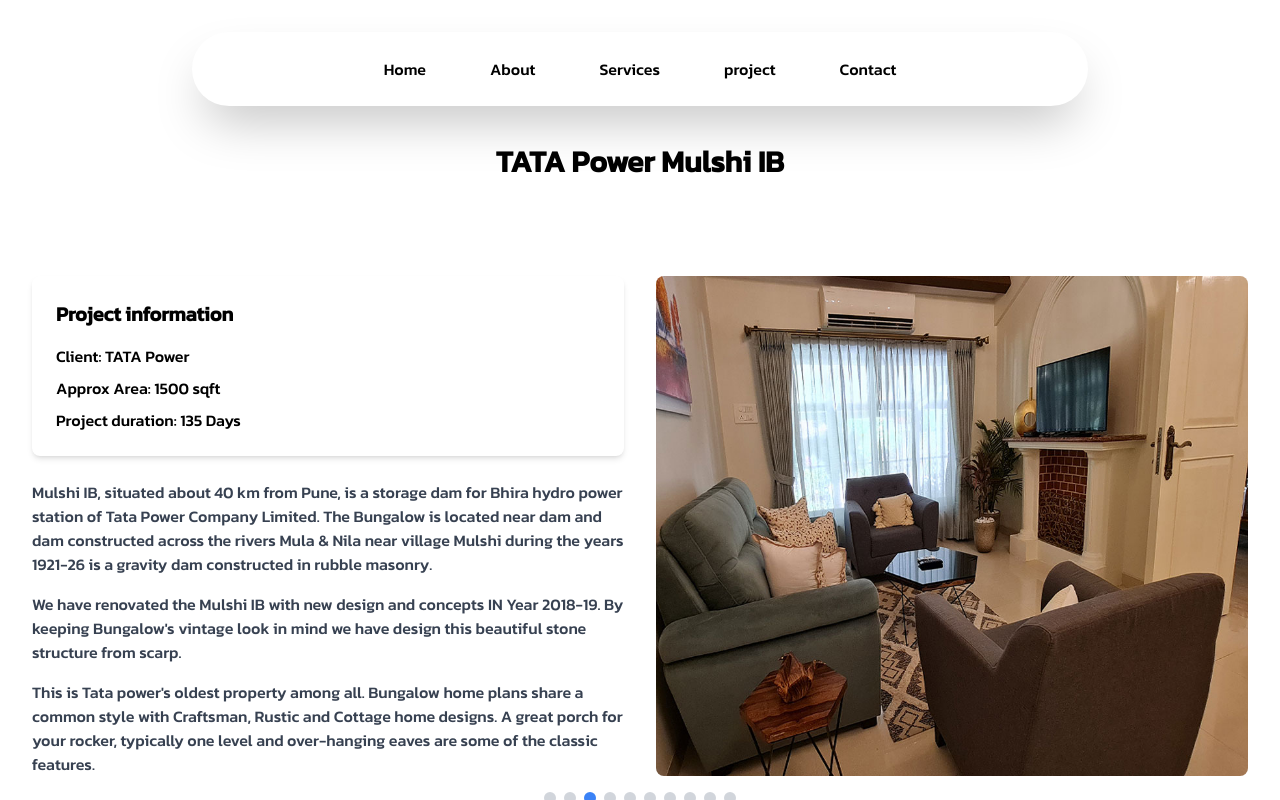
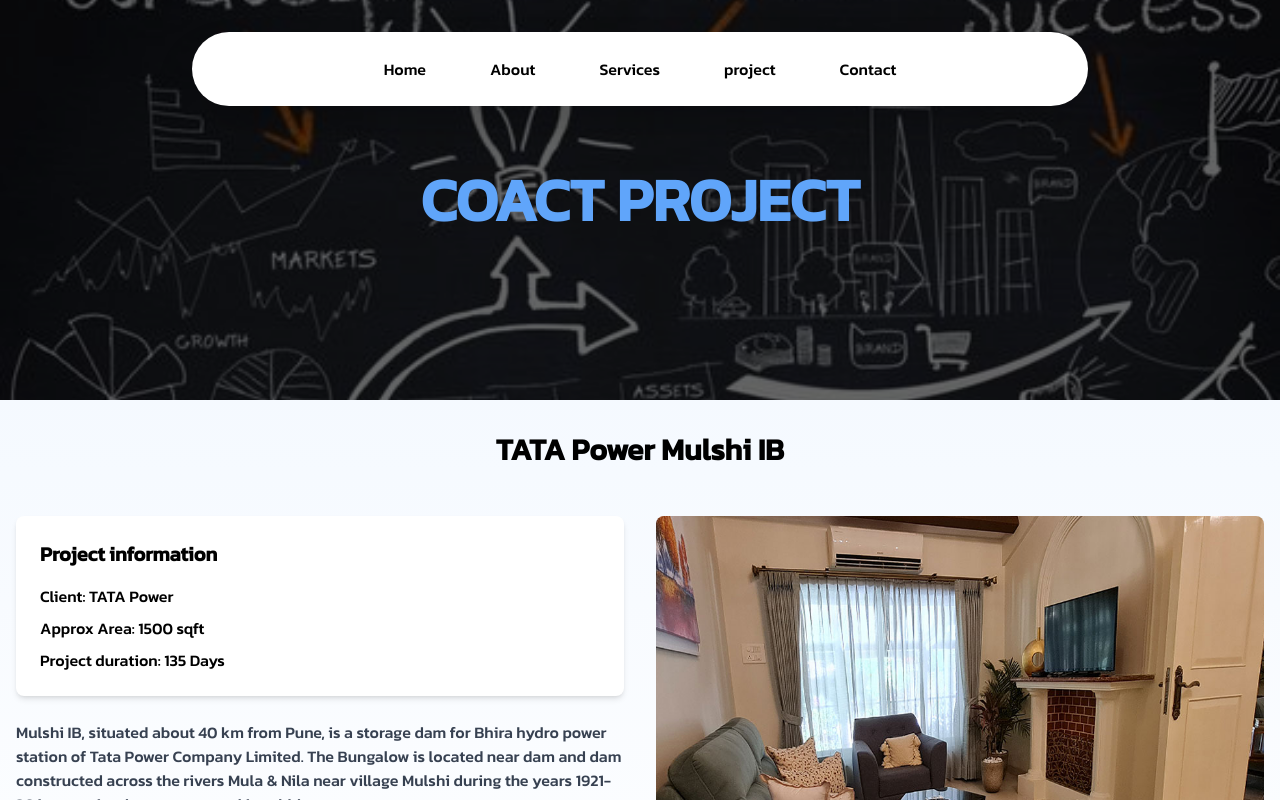
Before and after one commit to AkshayKalamkarr/supremeinfrastructure, a Next.js app: page /project/COACT in a window 1280 px wide. Shown: the top 800 px of the page. Built offline with nearby package versions, Linux system fonts and the light colour scheme.

Commit message:
new code

```diff
--- a/app/project/COACT/page.jsx
+++ b/app/project/COACT/page.jsx
@@ -13,7 +13,6 @@ const images = [
   '/images/projects/TATA/tata-8.jpg',
   '/images/projects/TATA/tata-9.jpg',
   '/images/projects/TATA/tata-10.jpg',
-  // Add more image paths as needed
 ];
 
 const Coact = () => {
@@ -28,12 +27,26 @@ const Coact = () => {
   }, []);
 
   return (
-    <div className="w-full mx-auto px-4 sm:px-6 lg:px-8 py-12">
-      <h1 className="text-3xl font-bold text-center mb-8 md:my-24">TATA Power Mulshi IB</h1>
+    <div className="min-h-screen bg-gradient-to-b from-blue-50 to-white">
+      <div className="h-[50vh] md:h-[50vh] bg-cover bg-center relative" style={{ backgroundImage: "url('/images/contact/careerBackground.jpg')" }}>
+        <div className="absolute inset-0 bg-black bg-opacity-60 flex items-center justify-center">
+          <motion.h1
+            initial={{ opacity: 0, y: -50 }}
+            animate={{ opacity: 1, y: 0 }}
+            transition={{ duration: 1 }}
+            className="text-3xl md:text-6xl font-extrabold text-white text-center leading-tight px-4"
+          >
+          <span className="text-blue-400">COACT PROJECT</span>
+          </motion.h1>
+        </div>
+      </div>
 
-      <div className="grid grid-cols-1 md:grid-cols-2 gap-8">
-        <div className="space-y-6">
-          <div className="bg-white shadow-md rounded-lg p-6">
+      <div className="container mx-auto px-4 py-8">
+        <h1 className="text-2xl md:text-3xl font-bold text-center mb-8 md:mb-12">TATA Power Mulshi IB</h1>
+
+        <div className="flex flex-col md:flex-row gap-8">
+          <div className="md:w-1/2 space-y-6">
+            <div className="bg-white shadow-md rounded-lg p-4 md:p-6">
               <h2 className="text-xl font-semibold mb-4">Project information</h2>
               <ul className="space-y-2">
                 <li><span className="font-medium">Client:</span> TATA Power</li>
@@ -42,7 +55,7 @@ const Coact = () => {
               </ul>
             </div>
 
-          <div className="space-y-4">
+            <div className="space-y-4 text-sm md:text-base">
               <p className="text-gray-700">
                 Mulshi IB, situated about 40 km from Pune, is a storage dam for
                 Bhira hydro power station of Tata Power Company Limited. The
@@ -64,7 +77,8 @@ const Coact = () => {
             </div>
           </div>
 
-        <div className="relative h-96 md:h-full">
+          <div className="md:w-1/2">
+            <div className="relative h-64 md:h-96 lg:h-[500px]">
               <AnimatePresence initial={false}>
                 <motion.img
                   key={currentImageIndex}
@@ -78,17 +92,18 @@ const Coact = () => {
                 />
               </AnimatePresence>
             </div>
-      </div>
 
             <div className="flex justify-center mt-4">
               {images.map((_, index) => (
                 <button
                   key={index}
-            className={`w-3 h-3 rounded-full mx-1 ${index === currentImageIndex ? 'bg-blue-500' : 'bg-gray-300'
-              }`}
+                  className={`w-2 h-2 md:w-3 md:h-3 rounded-full mx-1 ${index === currentImageIndex ? 'bg-blue-500' : 'bg-gray-300'}`}
                   onClick={() => setCurrentImageIndex(index)}
                 />
               ))}
+            </div>
+          </div>
+        </div>
       </div>
     </div>
   );
```
Lines whose indentation alone changed are shown as unchanged.
